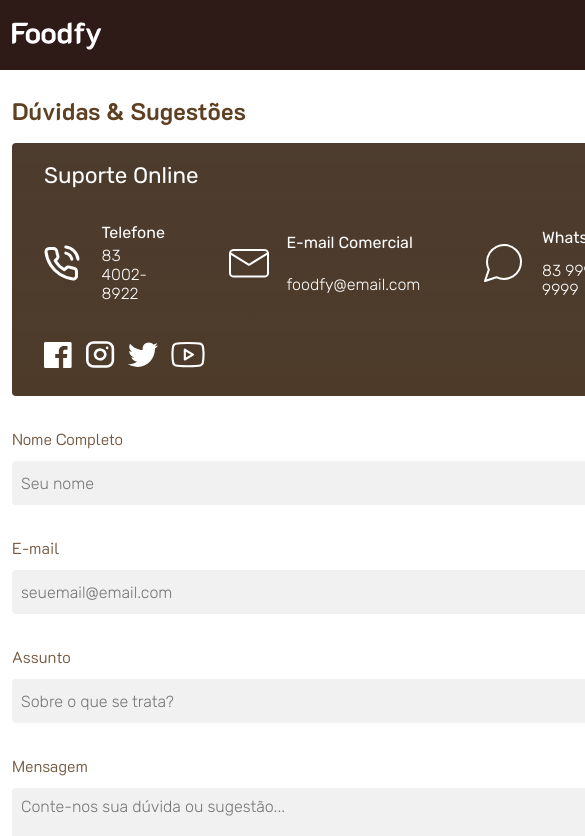
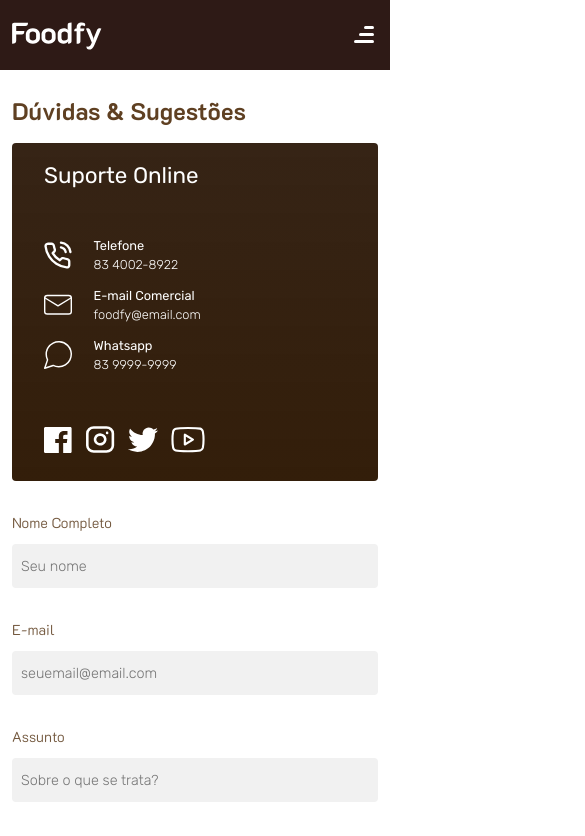
Before and after one commit to danieldantasnew/Foodfy, a React (Vite) app: page /suporte in a window 390 px wide. Shown: the top 836 px of the page, 585 px wide, since content can reach past the window. Built offline with nearby package versions, Linux system fonts and the light colour scheme.

Commit message:
mobile em suporte e correções de bugs

```diff
--- a/src/Components/Helper/Button/Button.module.css
+++ b/src/Components/Helper/Button/Button.module.css
@@ -5,13 +5,13 @@
   font-weight: var(--tipo-secundaria);
   font-size: 0.9rem;
   font-weight: 100;
-  background: linear-gradient(180deg, #2c1909d8, #331e0ade);;
+  background: linear-gradient(180deg, #2c190af3, #331e0a);
   color: var(--de-fundo);
   border-radius: 4px;
   border: 1px solid transparent;
 }
 
 .Botao:focus, .Botao:hover {
-  box-shadow: 0px 0px 0px 3px var(--subtitulos), 0px 0px 0px 1px var(--titulos);
+  box-shadow: 0px 0px 0px 3px #c4894fd0, 0px 0px 0px 2px var(--titulos);
   transition: .2s;
 }
--- a/src/Components/Login/Cadastro/Cadastro.module.css
+++ b/src/Components/Login/Cadastro/Cadastro.module.css
@@ -1,7 +1,7 @@
 .Cadastro {
   padding: 0 4vw;
   align-self: flex-start;
-  margin-top: 10vh;
+  margin: 10vh 0;
   max-width: 48rem;
 }
 
--- a/src/Components/Login/PagLogin/PagLogin.module.css
+++ b/src/Components/Login/PagLogin/PagLogin.module.css
@@ -1,7 +1,7 @@
 .contentPagLogin {
   padding: 0 4vw;
   align-self: flex-start;
-  margin-top: 18vh;
+  margin: 10vh 0;
   max-width: 48rem;
 }
 
--- a/src/Components/Principal/Apresentacao/Apresentacao.module.css
+++ b/src/Components/Principal/Apresentacao/Apresentacao.module.css
@@ -8,8 +8,10 @@
 
 .titulos {
   max-width: 80%;
+  height: 100%;
   display: flex;
   flex-direction: column;
+  justify-content: center;
   gap: 24px;
 }
 
--- a/src/Components/Suporte/Suporte.jsx
+++ b/src/Components/Suporte/Suporte.jsx
@@ -32,7 +32,7 @@
           </div>
           <SocialMedia/>
         </div>
-        <form action="">
+        <form onSubmit={(event)=> event.preventDefault()}>
           <Input label="Nome Completo" tipo="text" placeholder="Seu nome" />
           <Input label="E-mail" tipo="email" placeholder="seuemail@email.com"/>
           <Input label="Assunto" tipo="text" placeholder="Sobre o que se trata?"/>
--- a/src/Components/Suporte/Suporte.module.css
+++ b/src/Components/Suporte/Suporte.module.css
@@ -3,7 +3,7 @@
   width: 100%;
   display: flex;
   justify-content: center;
-  margin-top: 3vh;
+  margin: 3vh 0;
 }
 
 .SuporteContent {
@@ -11,12 +11,13 @@
 }
 
 .Informacoes {
-  background: linear-gradient(180deg, #2c1909d8, #331e0ade);
+  background: linear-gradient(180deg, #2c190af3, #331e0a);
   color: var(--de-fundo);
   margin-top: 2vh;
   padding: 1.2rem 2rem;
   border-radius: 4px;
   height: 30vh;
+  width: 100%;
   display: flex;
   flex-direction: column;
   justify-content: space-between;
@@ -33,7 +34,8 @@
   align-self: center;
   display: flex;
   flex-direction: row;
-  gap: 4rem;
+  flex-wrap: wrap;
+  gap: 3rem;
 }
 
 .contato {
@@ -45,6 +47,7 @@
   align-items: center;
   column-gap: .6rem;
   row-gap: 4px;
+  max-width: 100%;
 }
 
 .contato img {
@@ -68,3 +71,38 @@
   height: 100px;
   resize: none;
 }
+
+@media (max-width: 34.375rem) {
+  .Informacoes {
+    height: 40vh;
+  }
+
+  .contatos {
+    align-self: flex-start;
+    flex-direction: column;
+    gap: 1rem;
+  }
+
+  .contato {
+    grid-template-columns: 40px 3fr;
+  }
+
+  .contato img {
+    height: 28px;
+    width: 28px;
+  }
+
+  .contato h3 {
+    font-size: 0.8rem;
+  }
+
+  .contato p {
+    grid-area: contato;
+    font-size: 0.8rem;
+    font-weight: 300;
+  }
+
+  .Suporte form label, form input, input::placeholder, textarea::placeholder {
+    font-size: 0.9rem;
+  }
+}
```
